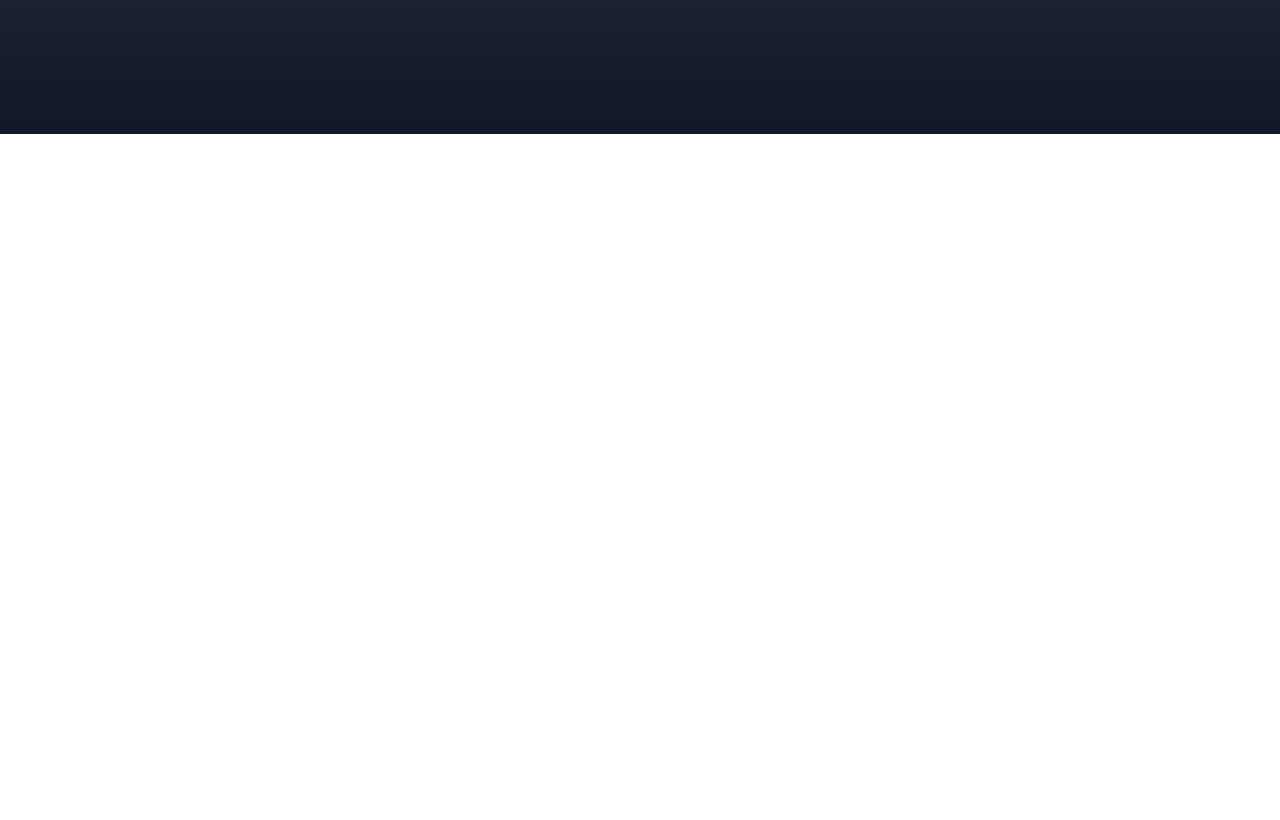
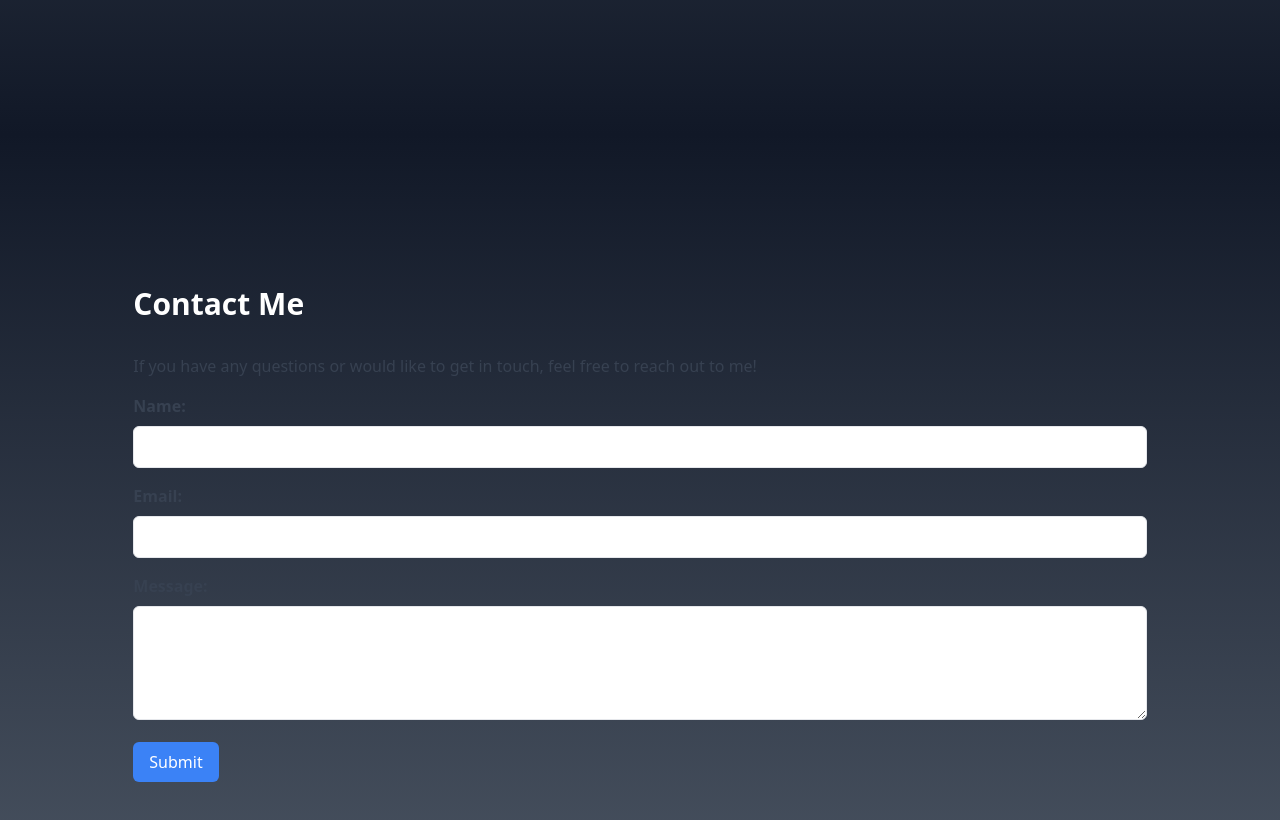
Before and after one commit to anshgoel02/landing-page, a React (Create React App) app: page / in a window 1280 px wide. Shown: the part 3140-3960 px from the top of the page. Before the commit the page ends 3274 px from the top, so only its background shows below. Built offline with nearby package versions, Linux system fonts and the light colour scheme.

Commit message:
Added anchor tags to DSA skill cards

```diff
--- a/package.json
+++ b/package.json
@@ -9,6 +9,7 @@
     "react": "^18.2.0",
     "react-dom": "^18.2.0",
     "react-icons": "^5.0.1",
+    "react-router-dom": "^6.21.3",
     "react-scripts": "5.0.1",
     "react-scroll": "^1.9.0",
     "web-vitals": "^2.1.4"
--- a/src/App.js
+++ b/src/App.js
@@ -3,6 +3,7 @@ import Home from "./components/Home";
 import Projects from "./components/Projects";
 import Social from "./components/Social";
 import Skills from "./components/Skills";
+import Contact from "./components/Contact";
 
 function App() {
 	return (
@@ -12,6 +13,7 @@ function App() {
 			<Projects />
 			<Social />
 			<Skills />
+			<Contact />
 		</div>
 	);
 }
--- /dev/null
+++ b/src/components/Contact.js
@@ -0,0 +1,96 @@
+import React, { useState } from 'react';
+
+const Contact = () => {
+    const [formData, setFormData] = useState({
+        name: '',
+        email: '',
+        message: '',
+    });
+
+    const handleChange = (e) => {
+        setFormData({
+            ...formData,
+            [e.target.name]: e.target.value,
+        });
+    };
+
+    const handleSubmit = (e) => {
+        e.preventDefault();
+        // Add your form submission logic here, e.g., sending data to a server
+        console.log('Form submitted:', formData);
+        // You may want to reset the form after submission
+        setFormData({
+            name: '',
+            email: '',
+            message: '',
+        });
+    };
+
+    return (
+        <section id="contact" className="bg-gradient-to-b from-gray-900 to-gray-600 text-white p-8 md:h-screen flex items-center">
+            <div className="container mx-auto w-5/6">
+                <h2 className="text-3xl font-bold mb-8">Contact Me</h2>
+                <p className="text-gray-700 mb-4">
+                    If you have any questions or would like to get in touch, feel free to reach out to me!
+                </p>
+
+                {/* Contact Form */}
+                <form onSubmit={handleSubmit}>
+                    <div className="mb-4">
+                        <label htmlFor="name" className="block text-gray-700 font-semibold mb-2">
+                            Name:
+                        </label>
+                        <input
+                            type="text"
+                            id="name"
+                            name="name"
+                            value={formData.name}
+                            onChange={handleChange}
+                            className="w-full px-4 py-2 border rounded-md focus:outline-none focus:border-blue-500"
+                            required
+                        />
+                    </div>
+
+                    <div className="mb-4">
+                        <label htmlFor="email" className="block text-gray-700 font-semibold mb-2">
+                            Email:
+                        </label>
+                        <input
+                            type="email"
+                            id="email"
+                            name="email"
+                            value={formData.email}
+                            onChange={handleChange}
+                            className="w-full px-4 py-2 border rounded-md focus:outline-none focus:border-blue-500"
+                            required
+                        />
+                    </div>
+
+                    <div className="mb-4">
+                        <label htmlFor="message" className="block text-gray-700 font-semibold mb-2">
+                            Message:
+                        </label>
+                        <textarea
+                            id="message"
+                            name="message"
+                            value={formData.message}
+                            onChange={handleChange}
+                            rows="4"
+                            className="w-full px-4 py-2 border rounded-md focus:outline-none focus:border-blue-500"
+                            required
+                        />
+                    </div>
+
+                    <button
+                        type="submit"
+                        className="bg-blue-500 text-white py-2 px-4 rounded-md hover:bg-blue-600 focus:outline-none"
+                    >
+                        Submit
+                    </button>
+                </form>
+            </div>
+        </section>
+    );
+};
+
+export default Contact;
--- a/src/components/SkillDetail.js
+++ b/src/components/SkillDetail.js
@@ -1,18 +1,37 @@
 import React from "react";
 import { IoIosClose } from "react-icons/io";
-import { Link } from "react-scroll";
+import { Link as ScrollLink } from "react-scroll";
+import { Link as NavLink } from "react-router-dom";
 
 
 const SkillDetail = ({ skill, onClose }) => {
     const renderedDetails = skill.details.map((detail) => {
         return (
-            <Link to={detail} smooth duration={500} onClick={onClose} offset={-window.innerHeight / 3} className="w-full sm:w-1/2 md:w-1/3 px-4 mb-4">
-                <div className="flex flex-col items-center justify-center cursor-pointer
+            detail.url
+                ?
+                <div className="w-full sm:w-1/2 md:w-1/3 px-4 mb-4" onClick={onClose}>
+                    <a
+                        key={detail.title}
+                        href={detail.url}
+                        target="_blank"
+                        rel="noopener noreferrer"
+                        className="flex flex-col items-center justify-center cursor-pointer
+            m-4 p-4 h-40 text-4xl text-white rounded-md shadow-md bg-gradient-to-b from-gray-600 to-gray-500
+            hover:bg-blue-100 hover:text-black hover:scale-105 duration-200"
+                    >
+                        {detail.title}
+                    </a>
+                </div>
+                :
+                <ScrollLink to={detail} smooth duration={500} onClick={onClose} offset={-window.innerHeight / 3} className="w-full sm:w-1/2 md:w-1/3 px-4 mb-4">
+                    <div className="flex flex-col items-center justify-center cursor-pointer
             m-4 p-4 h-40 text-4xl text-white rounded-md shadow-md bg-gradient-to-b from-gray-600 to-gray-500
             hover:bg-blue-100 hover:text-black hover:scale-105 duration-200">
-                    {detail}
-                </div>
-            </Link>
+
+                        {detail}
+                    </div>
+                </ScrollLink>
+
         )
     })
 
--- a/src/components/Skills.js
+++ b/src/components/Skills.js
@@ -11,10 +11,22 @@ const Skills = () => {
             name: "Data Structures and Algorithms",
             icon: <TbBrandCpp size={48} />,
             details: [
-                "519 Questions on LeetCode",
-                "234 Questions on GFG",
-                "⭐️⭐️⭐️ Coder on CodeChef (Max 1741)",
-                "257 Questions on CodeStudio"
+                {
+                    title: "519 Questions on LeetCode",
+                    url: "https://leetcode.com/goelansh164/"
+                },
+                {
+                    title: "234 Questions on GFG",
+                    url: "https://auth.geeksforgeeks.org/user/goelansh164/practice"
+                },
+                {
+                    title: "⭐️⭐️⭐️ Coder on CodeChef (Max 1741)",
+                    url: "https://www.codechef.com/users/anshgoel_02"
+                },
+                {
+                    title: "257 Questions on CodeStudio",
+                    url: "https://www.codingninjas.com/studio/home"
+                }
             ]
         },
         {
```
Also changed, not shown: 2 other files (tests, documents, lock files or other folders).
